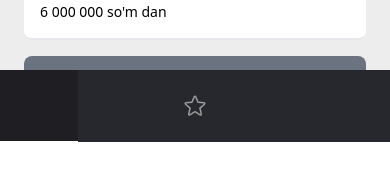
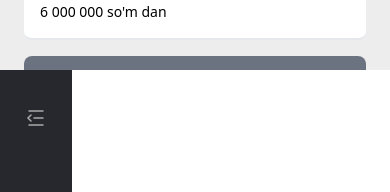
Before and after one commit to iamjamesfd/kiwi-admin-seller, a Vue app: page / in a window 390 px wide. Shown: the part 702-894 px from the top of the page. Before the commit the page ends 844 px from the top, so only its background shows below. Built offline with nearby package versions, Linux system fonts and the light colour scheme; some icons are missing.

Commit message:
sidebar was made responsibe

```diff
--- a/src/App.vue
+++ b/src/App.vue
@@ -3,15 +3,15 @@ import DashboardSidebar from './components/layout/DashboardSidebar.vue'
 </script>
 
 <template>
-  <!-- justify-end relative || max-[768px]:flex-col -->
-  <div class="flex flex-col min-[583px]:flex-row">
-    <!-- absolute left-0 z-[999] -->
+  <div class="flex flex-col min-[583px]:!flex-row">
     <DashboardSidebar class="order-2 min-[583px]:!order-none" />
-    <!-- w-[calc(100vw-72px)]  -->
     <div
-      class="h-[calc(100svh-72px)] min-[583px]:flex-1 min-[583px]:h-[100svh] bg-[#EDEDED] overflow-auto"
+    class="h-[calc(100svh-72px)] min-[583px]:flex-1 min-[583px]:h-[100svh] bg-[#EDEDED] overflow-auto"
     >
-      <RouterView />
-    </div>
+    <RouterView />
   </div>
+</div>
 </template>
+<!-- justify-end relative || max-[768px]:flex-col -->
+<!-- absolute left-0 z-[999] -->
+<!-- w-[calc(100vw-72px)]  -->
--- a/src/components/layout/DashboardSidebar.vue
+++ b/src/components/layout/DashboardSidebar.vue
@@ -1,13 +1,12 @@
 <script setup>
 import { Icon } from '@iconify/vue'
-import { onMounted, ref } from 'vue'
+import { ref } from 'vue'
 import SidebarItem from '../common/SidebarItem.vue'
 import { useRoute } from 'vue-router'
 
 const route = useRoute()
 
 const sidebarCollapsed = ref(true)
-const showMobileNav = ref(false)
 
 const dashboardSettingsChildrenPath = ['main-settings', 'profile-settings', 'security']
 
@@ -15,19 +14,25 @@ const is = (...routes) => {
   const args = Array.from(routes)
   return args.some((r) => r === route.name)
 }
-onMounted(() => {
-  if (innerWidth <= 583) {
-    showMobileNav.value = true
+
+const showSidebar = ref(true)
+
+window.onresize = () => {
+  if(innerWidth > 583) {
+    showSidebar.value = true
   } else {
-    showMobileNav.value = false
+    showSidebar.value = false
   }
-})
+}
+
+
+
 </script>
 
 <template>
   <div>
     <div
-      v-if="!showMobileNav"
+      v-if="showSidebar"
       class="min-[583px]:w-[260px] min-[1024px]:w-[312px] h-[100svh] bg-[#26282D] relative duration-500 overflow-hidden"
       :class="{ '!w-[72px]': sidebarCollapsed }"
     >
@@ -90,7 +95,7 @@ onMounted(() => {
         ></Icon>
       </div>
     </div>
-    <div v-if="showMobileNav" class="w-full h-[72px] bg-[#26282D] fixed bottom-0 z-30">
+    <div v-if="!showSidebar"  class="w-full h-[72px] bg-[#26282D] fixed bottom-0 z-30">
       <div class="flex justify-between">
         <SidebarItem
           class="max-[583px]:flex-1 max-[583px]:border-b max-[583px]:h-[72px] max-[583px]:!p-0"
```
